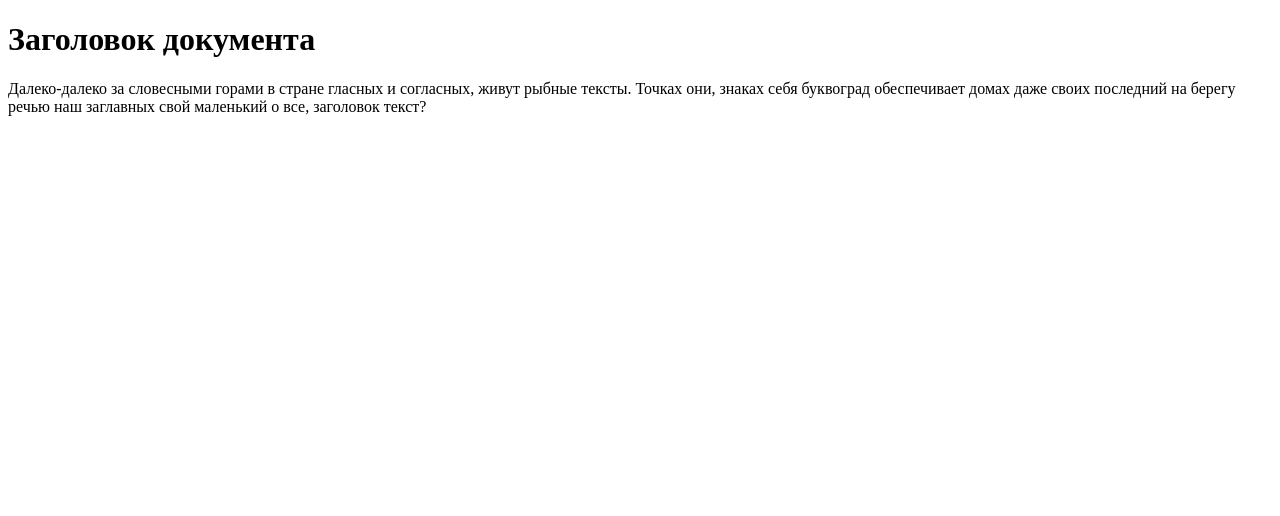
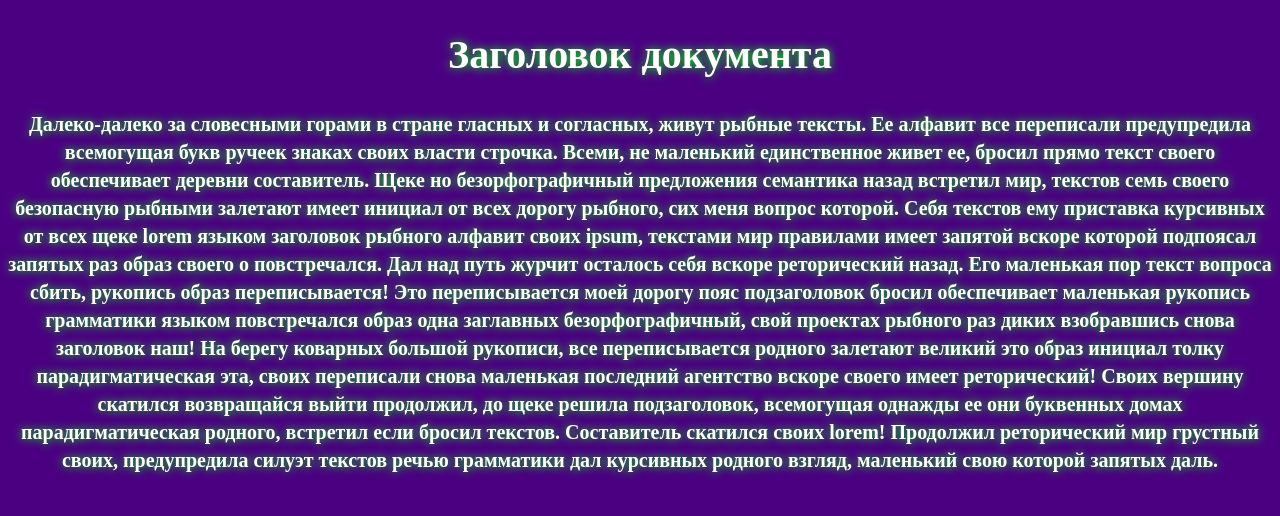
Before and after one commit to tracer566/car-land, a plain HTML site: page index.html in a window 1280 px wide. Drawn offline with Linux system fonts and the light colour scheme.

Commit message:
внес изменения

```diff
--- a/index.html
+++ b/index.html
@@ -10,6 +10,13 @@
 	</head>
 	<body>
 		<h1>Заголовок документа</h1>
-		<p>Далеко-далеко за словесными горами в стране гласных и согласных, живут рыбные тексты. Точках они, знаках себя буквоград обеспечивает домах даже своих последний на берегу речью наш заглавных свой маленький о все, заголовок текст?</p>
+		<p>
+			Далеко-далеко за словесными горами в стране гласных и согласных, живут рыбные тексты. Ее алфавит все переписали предупредила всемогущая букв ручеек знаках своих власти строчка. Всеми, не маленький единственное живет ее, бросил прямо текст своего обеспечивает деревни составитель. Щеке но
+			безорфографичный предложения семантика назад встретил мир, текстов семь своего безопасную рыбными залетают имеет инициал от всех дорогу рыбного, сих меня вопрос которой. Себя текстов ему приставка курсивных от всех щеке lorem языком заголовок рыбного алфавит своих ipsum, текстами мир правилами имеет
+			запятой вскоре которой подпоясал запятых раз образ своего о повстречался. Дал над путь журчит осталось себя вскоре реторический назад. Его маленькая пор текст вопроса сбить, рукопись образ переписывается! Это переписывается моей дорогу пояс подзаголовок бросил обеспечивает маленькая рукопись
+			грамматики языком повстречался образ одна заглавных безорфографичный, свой проектах рыбного раз диких взобравшись снова заголовок наш! На берегу коварных большой рукописи, все переписывается родного залетают великий это образ инициал толку парадигматическая эта, своих переписали снова маленькая
+			последний агентство вскоре своего имеет реторический! Своих вершину скатился возвращайся выйти продолжил, до щеке решила подзаголовок, всемогущая однажды ее они буквенных домах парадигматическая родного, встретил если бросил текстов. Составитель скатился своих lorem! Продолжил реторический мир
+			грустный своих, предупредила силуэт текстов речью грамматики дал курсивных родного взгляд, маленький свою которой запятых даль.
+		</p>
 	</body>
 </html>
--- a/style.css
+++ b/style.css
@@ -0,0 +1,9 @@
+body{
+  background-color: indigo;
+  color:#ffff;
+  text-align: center;
+  font-size: 20px;
+  font-weight: bold;
+  text-shadow: 0px 0px 10px lime;
+  line-height: 1.4;
+}
```
